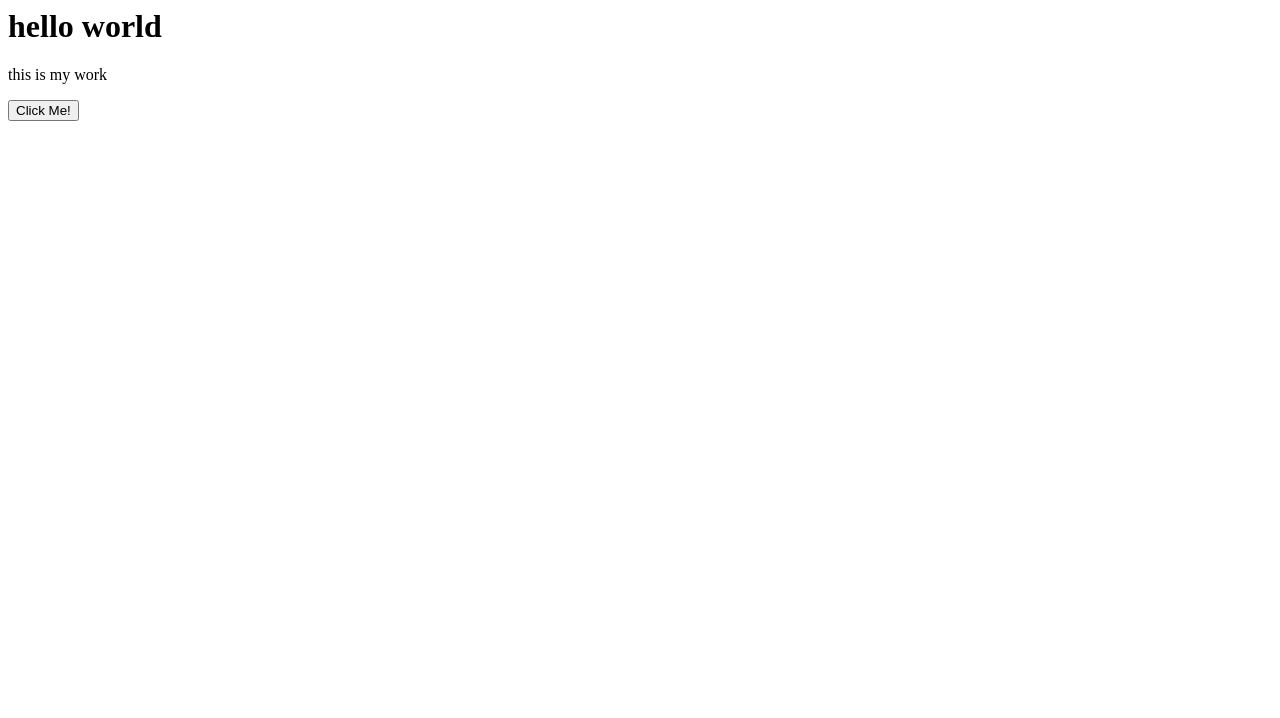
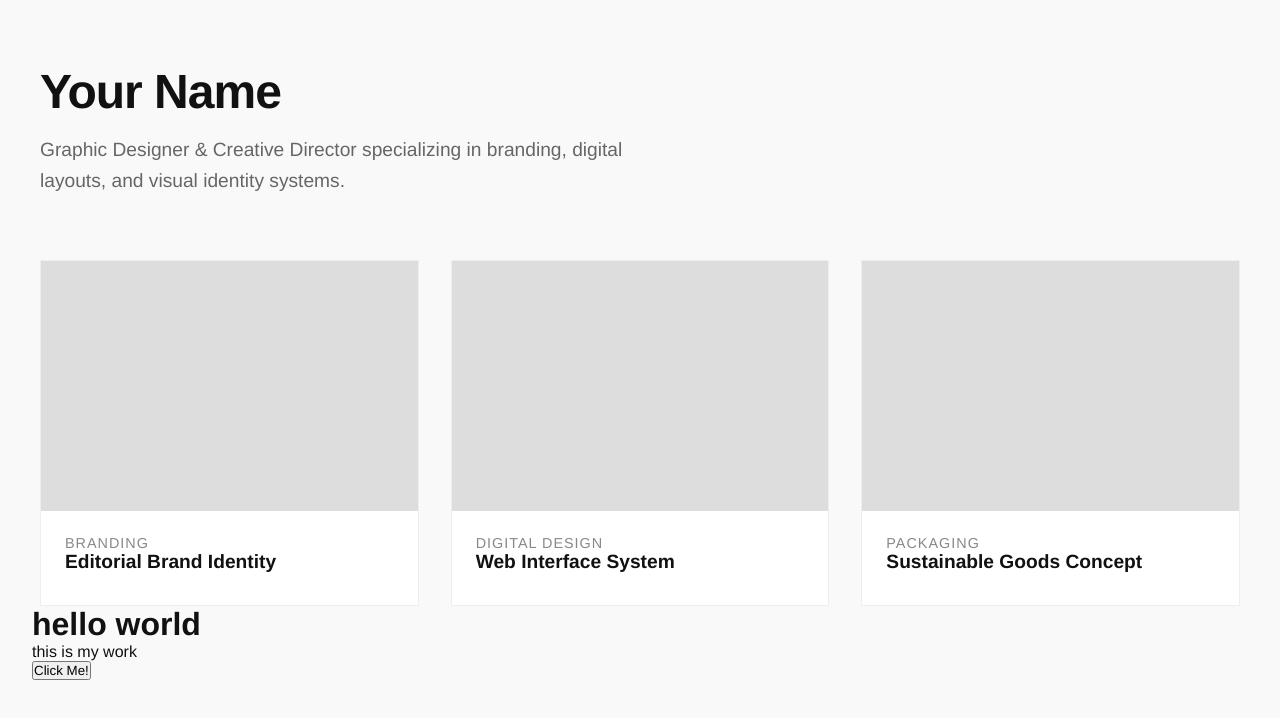
Before and after one commit to uuusebi/My-Website---Testing, a website: page index.html in a window 1280 px wide. Drawn offline with Linux system fonts and the light colour scheme.

Commit message:
Testing AI Rec

```diff
--- a/index.html
+++ b/index.html
@@ -1,3 +1,75 @@
+<!DOCTYPE html>
+<html lang="en">
+<head>
+    <meta charset="UTF-8">
+    <meta name="viewport" content="width=device-width, initial-scale=1.0">
+    <title>Creative Portfolio</title>
+    <style>
+        * { box-sizing: border-box; margin: 0; padding: 0; font-family: 'Helvetica Neue', sans-serif; }
+        body { background: #f9f9f9; color: #111; padding: 4rem 2rem; }
+        header { max-width: 1200px; margin: 0 auto 4rem auto; }
+        header h1 { font-size: 3rem; font-weight: 700; letter-spacing: -1px; margin-bottom: 1rem; }
+        header p { font-size: 1.2rem; color: #666; max-width: 600px; line-height: 1.6; }
+
+        /* Portfolio Grid */
+        .portfolio-grid { display: grid; grid-template-columns: repeat(auto-fit, minmax(350px, 1fr)); gap: 2rem; max-width: 1200px; margin: 0 auto; }
+        .project-card { background: #fff; border: 1px solid #eee; overflow: hidden; cursor: pointer; transition: transform 0.3s ease; }
+        .project-card:hover { transform: translateY(-5px); }
+        .project-image { width: 100%; height: 250px; background: #ddd; object-fit: cover; }
+        .project-info { padding: 1.5rem; }
+        .project-info h3 { font-size: 1.2rem; margin-bottom: 0.5rem; }
+        .project-info p { color: #888; font-size: 0.9rem; text-transform: uppercase; letter-spacing: 1px; }
+
+        /* Lightbox Popup */
+        .lightbox { display: none; position: fixed; top: 0; left: 0; width: 100%; height: 100%; background: rgba(0,0,0,0.9); justify-content: center; align-items: center; z-index: 1000; }
+        .lightbox img { max-width: 90%; max-height: 80vh; }
+    </style>
+</head>
+<body>
+
+    <header>
+        <h1>Your Name</h1>
+        <p>Graphic Designer & Creative Director specializing in branding, digital layouts, and visual identity systems.</p>
+    </header>
+
+    <main class="portfolio-grid">
+        <!-- Project 1 -->
+        <div class="project-card" onclick="openLightbox('project1.jpg')">
+            <!-- Replace 'project1.jpg' with your actual image path later -->
+            <div class="project-image"></div>
+            <div class="project-info">
+                <p>Branding</p>
+                <h3>Editorial Brand Identity</h3>
+            </div>
+        </div>
+
+        <!-- Project 2 -->
+        <div class="project-card" onclick="openLightbox('project2.jpg')">
+            <div class="project-image"></div>
+            <div class="project-info">
+                <p>Digital Design</p>
+                <h3>Web Interface System</h3>
+            </div>
+        </div>
+
+        <!-- Project 3 -->
+        <div class="project-card" onclick="openLightbox('project3.jpg')">
+            <div class="project-image"></div>
+            <div class="project-info">
+                <p>Packaging</p>
+                <h3>Sustainable Goods Concept</h3>
+            </div>
+        </div>
+    </main>
+
+    <!-- Popup Window -->
+    <div id="lightbox" class="lightbox" onclick="closeLightbox()">
+        <img id="lightbox-img" src="" alt="Enlarged view">
+    </div>
+
+    <script src="script.js"></script>
+</body>
+</html>
 <html>
 <head>
     <title>hello world</title>
```
